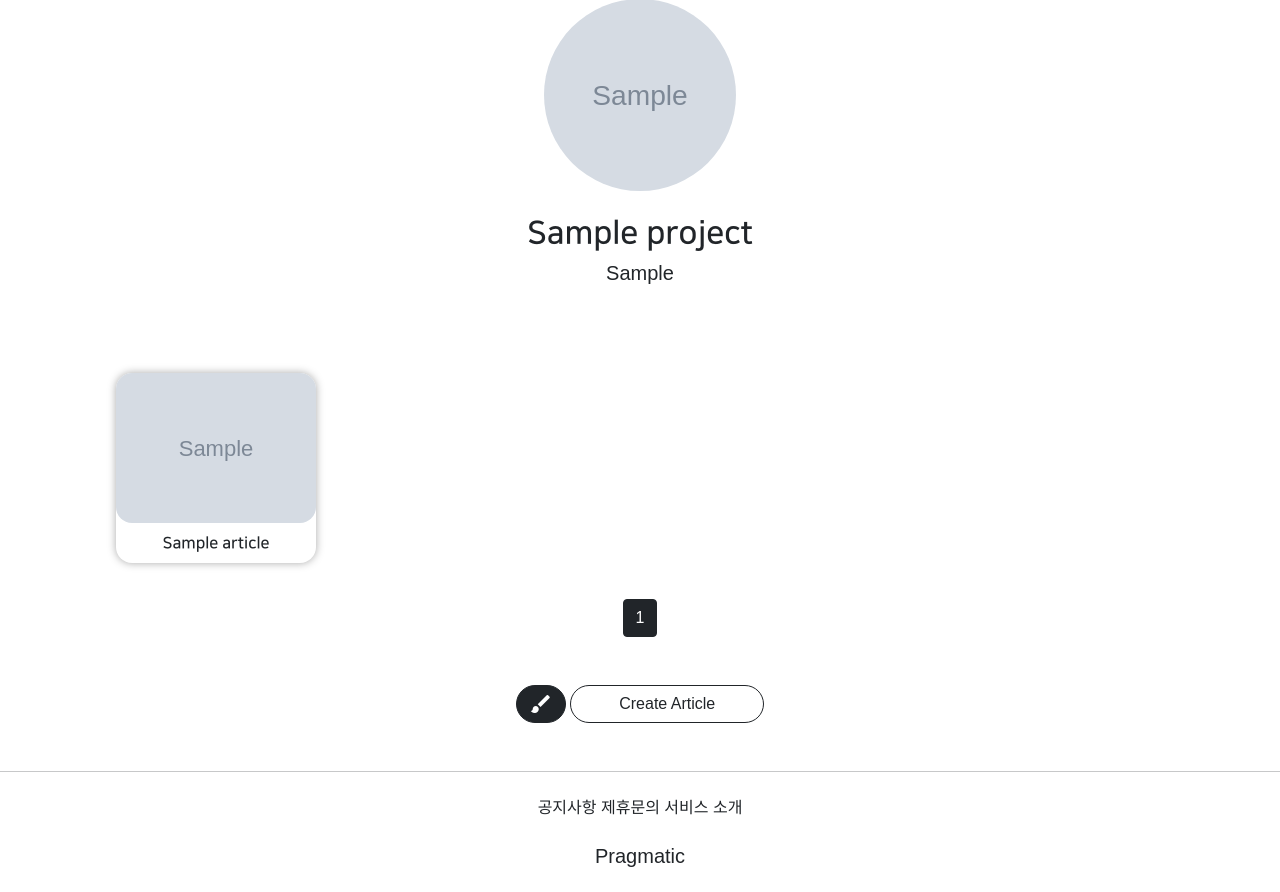
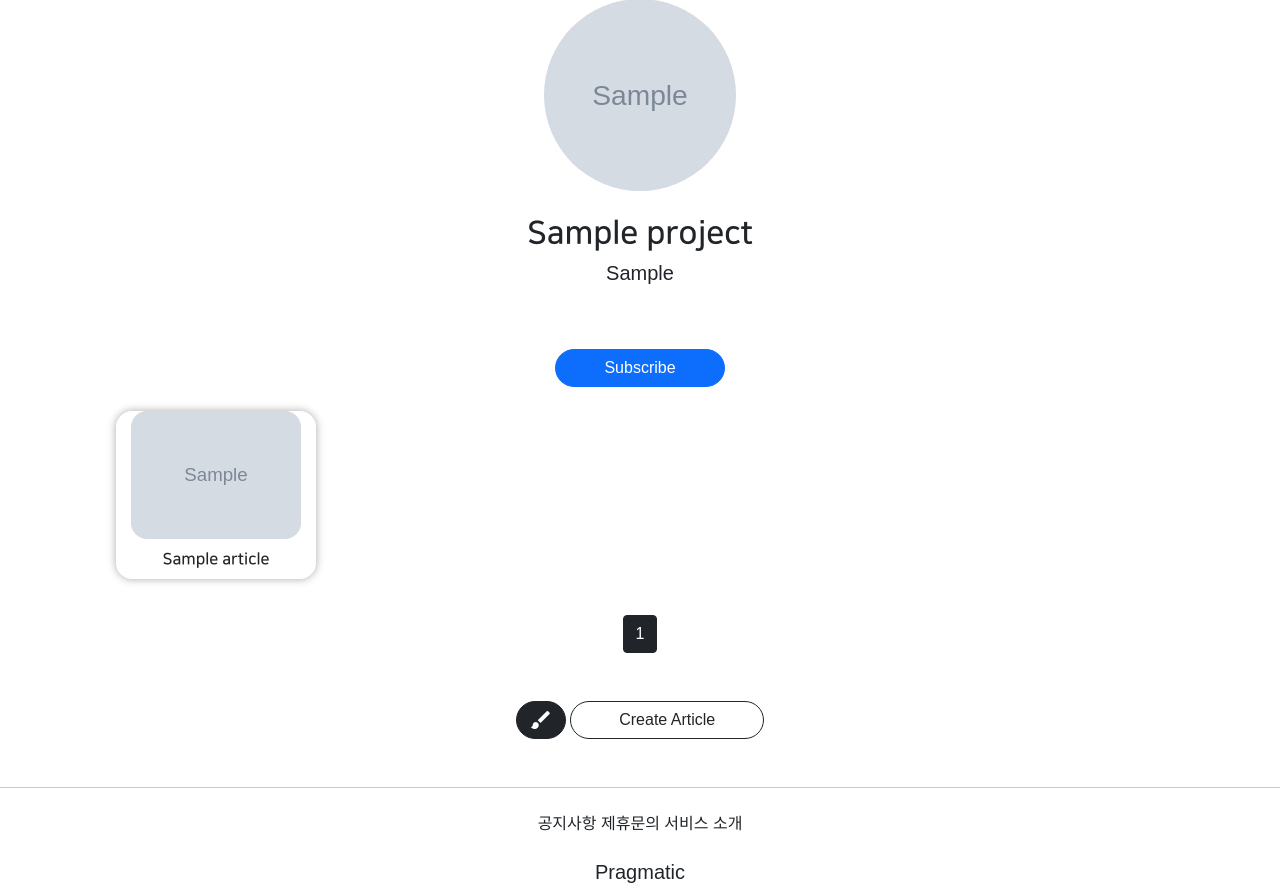
Before and after one commit to MONKEYZ9/withPark_django, a Django app: page /projects/detail/1 in a window 1280 px wide. Shown: the part 266-1158 px from the top of the page. Before the commit the page ends 1133 px from the top, so only its background shows below. Run offline with Django 3.2, Linux system fonts and the light colour scheme; tables that the repository leaves empty hold one stand-in row (values such as "Sample post"); grey boxes marked "Sample" are stand-in pictures; parts of the project's set-up code (start-up, migrations or seed data) failed here and were passed over; some libraries are stand-ins or nearby versions; some web fonts are replaced.

Commit message:
update subscribeapp model & subscribeapp view

```diff
--- a/projectapp/templates/projectapp/detail.html
+++ b/projectapp/templates/projectapp/detail.html
@@ -14,6 +14,15 @@
         </div>
     </div>
 
+    {#  구독 버튼 공간  #}
+    <div class="text-center">
+        <a href="{% url 'subscribeapp:subscribe' project_pk=target_project.pk%}"
+        class="btn btn-primary rounded-pill px-5">
+            Subscribe
+        </a>
+    </div>
+
+
     <div>
         {% include 'snippets/list_fragement.html' with article_list=object_list %}
     </div>
--- a/subscribeapp/models.py
+++ b/subscribeapp/models.py
@@ -6,7 +6,8 @@ from projectapp.models import Project
 
 
 class Subscription(models.Model):
-    user = models.ForeignKey(User, on_delete=models.CASCADE, null=False)
+    user = models.ForeignKey(User, on_delete=models.CASCADE,
+                             related_name='subscription', null=False)
     project = models.ForeignKey(Project, on_delete=models.CASCADE,
                                 related_name='subscription', null=False)
     class Meta:
--- a/subscribeapp/urls.py
+++ b/subscribeapp/urls.py
@@ -1,4 +1,9 @@
+from django.urls import path
+
+from subscribeapp.views import SubscriptionView
+
 app_name = 'subscribeapp'
 
 urlpatterns = [
+    path('subcribe/<int:project_pk>', SubscriptionView.as_view(), name='subscribe')
 ]
--- a/templates/snippets/list_fragement.html
+++ b/templates/snippets/list_fragement.html
@@ -20,6 +20,7 @@
 
         .container img {
             width: 100%;
+            height: 8rem;
             border-radius: 1rem;
         }
 
```
Also changed, not shown: subscribeapp/views.py (+29 -0 lines), README.md, subscribeapp/migrations/0002_alter_subscription_user.py (added).
